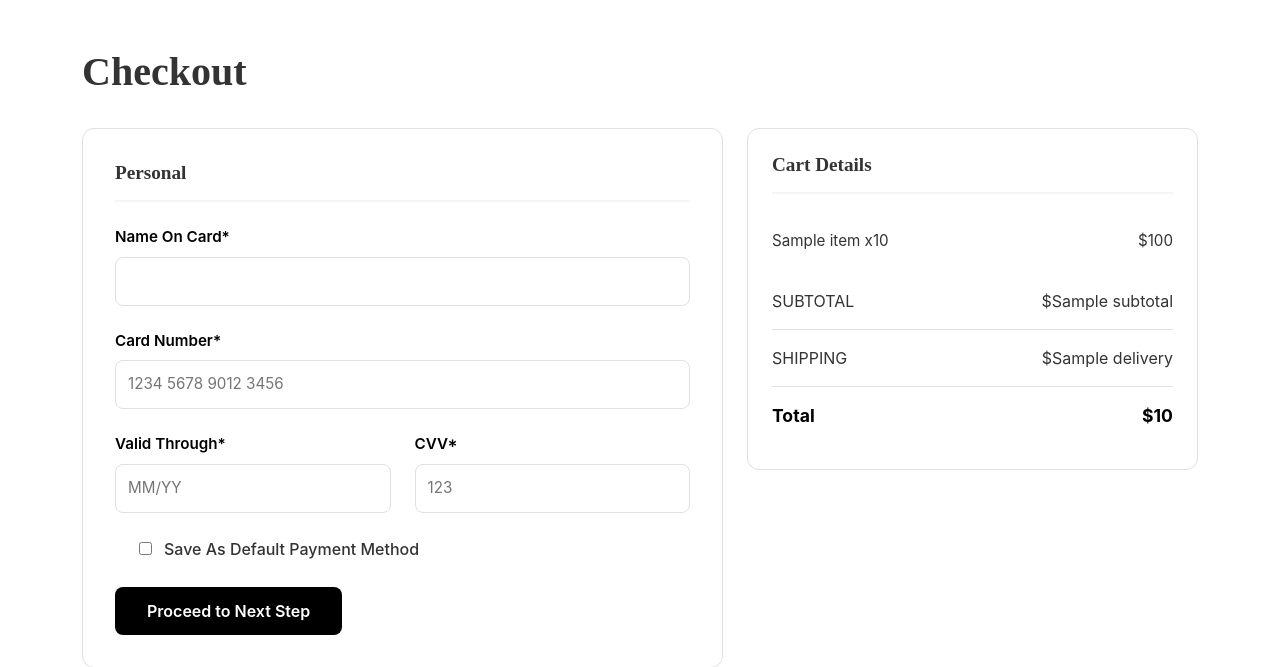
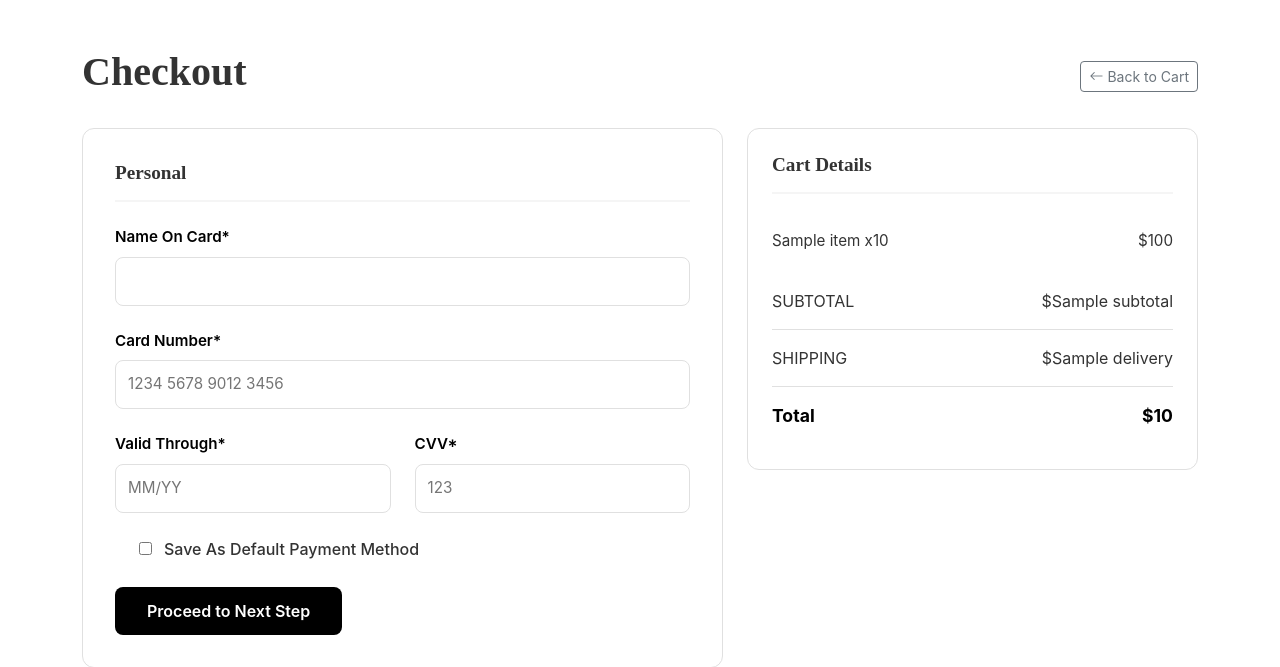
Before and after one commit to kampusriset/23g_flask_ecommerce, a Flask app: template app/Templates/checkout.html in a window 1280 px wide. Shown: the top 667 px of the page. Run offline with Flask 3, Linux system fonts and the light colour scheme; the template is opened without the code that fills it: most values are stand-ins (such as "Sample title", 1, 10 or a date in 2020).

Commit message:
Update checkout.html
Penyambungan checkout dari cart

```diff
--- a/app/Templates/checkout.html
+++ b/app/Templates/checkout.html
@@ -11,12 +11,13 @@
 </head>
 <body>
     <div class="container py-5">
-        <div class="checkout-header">
+        <div class="checkout-header d-flex justify-content-between align-items-center mb-4">
             <h2>Checkout</h2>
+            <a href="{{ url_for('cart') }}" class="btn btn-outline-secondary btn-sm"><i class="bi bi-arrow-left"></i> Back to Cart</a>
         </div>
         <div class="row">
             <div class="col-md-7">
-                <form method="post" class="form-card">
+                <form method="post" action="{{ url_for('checkout') }}" class="form-card">
                     <h5>Personal</h5>
                     <div class="form-group">
                         <label>Name On Card*</label>
```
